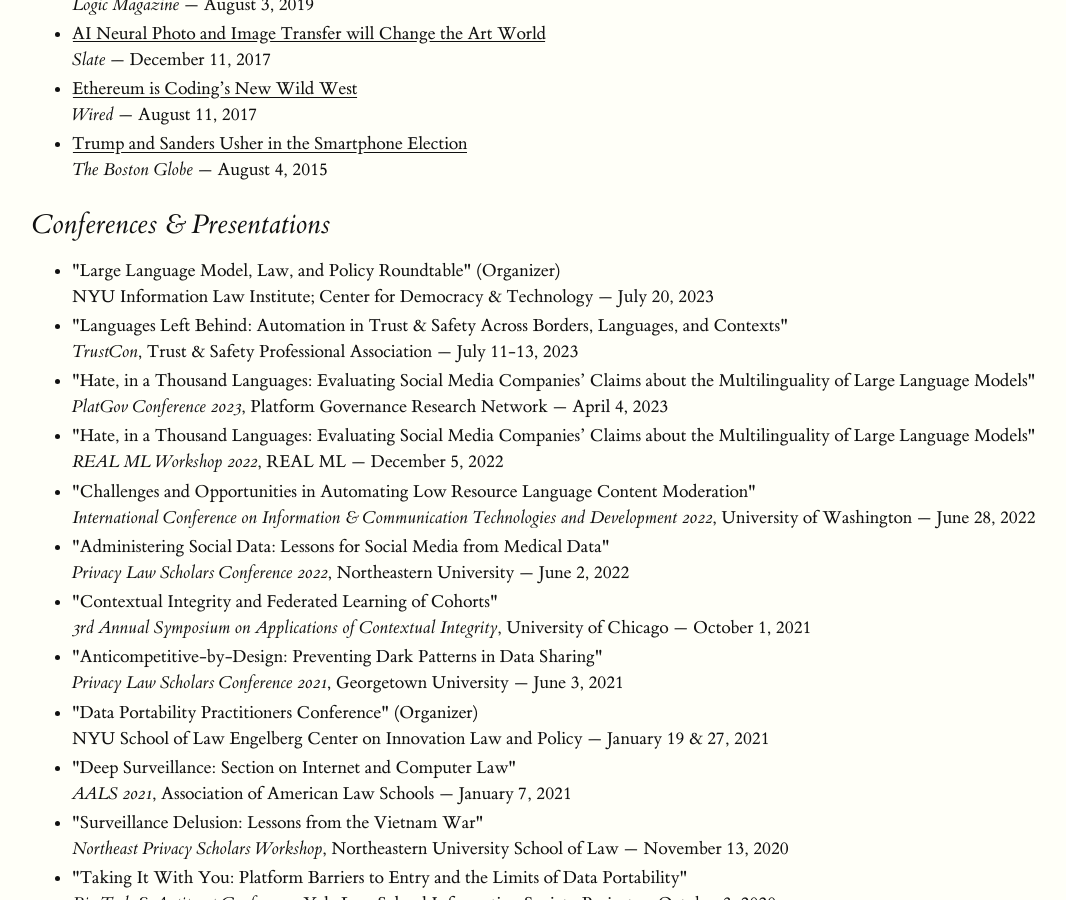
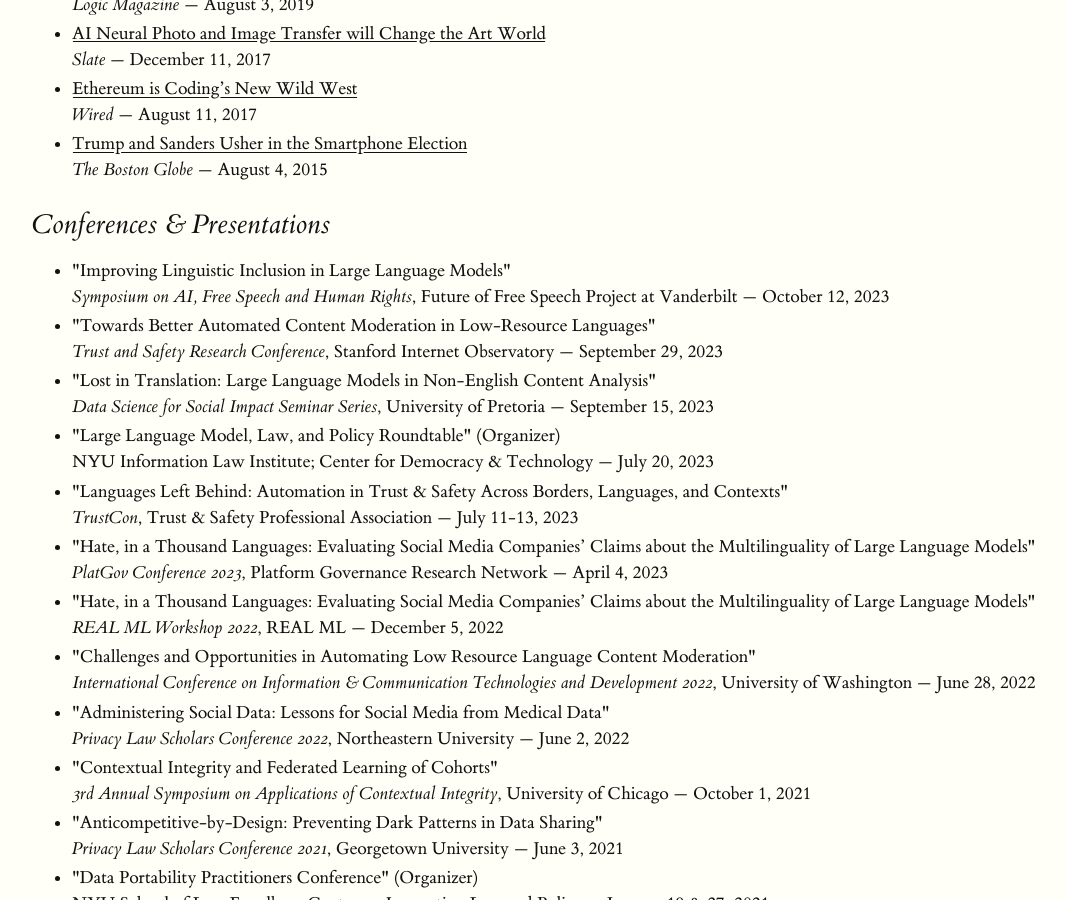
Before and after one commit to gajeam/gajeam.github.io, a Jekyll site: the page built from index.html, in a window 1280 px wide and 900 px high, scrolled down 2029 px. Shown: the whole window, without its empty margins (96-1162 px from the left). Built offline with Jekyll 4.4.1, drawn with Linux system fonts in a browser that asks for light colours.

Commit message:
Added conferences

```diff
--- a/_data/links.yaml
+++ b/_data/links.yaml
@@ -161,6 +161,19 @@
         fave: false
 conferences:
   list:
+    - name: "Improving Linguistic Inclusion in Large Language Models"
+      conference: Symposium on AI, Free Speech and Human Rights
+      host: Future of Free Speech Project at Vanderbilt
+      date: October 12, 2023
+    - name: "Towards Better Automated Content Moderation in Low-Resource Languages"
+      conference: Trust and Safety Research Conference
+      host: Stanford Internet Observatory
+      date: September 29, 2023
+    - name: "Lost in Translation: Large Language Models in Non-English Content Analysis"
+      conference: "Data Science for Social Impact Seminar Series"
+      host: "University of Pretoria"
+      date: September 15, 2023
+      organizer: false
     - name: "Large Language Model, Law, and Policy Roundtable"
       host: "NYU Information Law Institute; Center for Democracy & Technology"
       date: July 20, 2023
```
